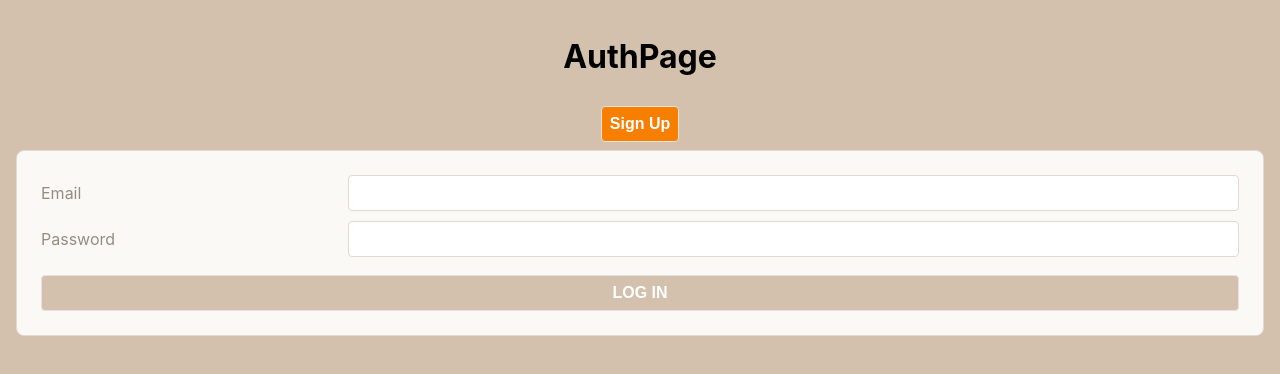
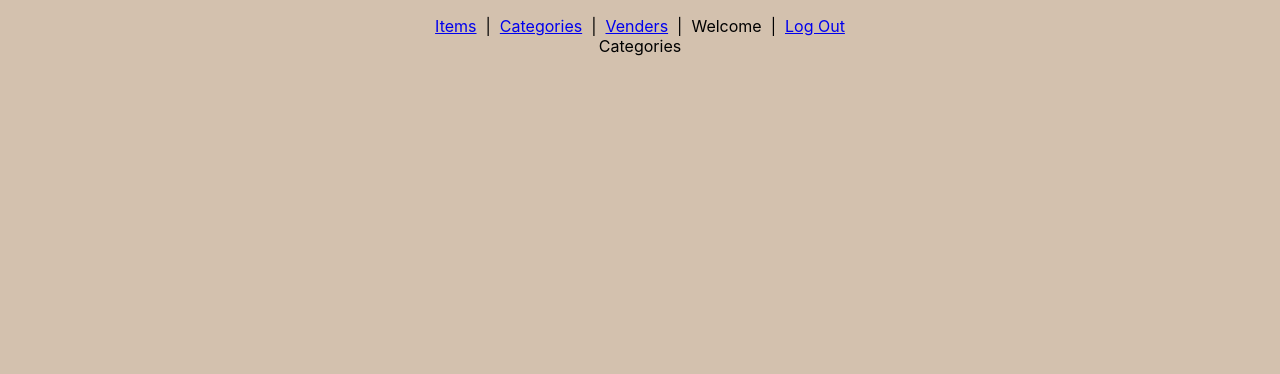
Before and after one commit to Harrison-Berek/juice-inventory, a React (Create React App) app: page /categories in a window 1280 px wide. Shown: the top 374 px of the page. Built offline with nearby package versions, Linux system fonts and the light colour scheme.

Commit message:
Create items/categories/venders components and routes

```diff
--- a/src/components/NavBar/NavBar.jsx
+++ b/src/components/NavBar/NavBar.jsx
@@ -9,11 +9,13 @@ export default function NavBar({ user, setUser }) {
 
   return (
     <nav>
-      <Link to="/orders">Order History</Link>
+      <Link to="/items">Items</Link>
       &nbsp; | &nbsp;
-      <Link to="/orders/new">New Order</Link>
+      <Link to="categories">Categories</Link>
       &nbsp; | &nbsp;
-      <span>Welcome, {user.name}</span>
+      <Link to="venders">Venders</Link>
+      &nbsp; | &nbsp;
+      <span>Welcome</span>
       &nbsp; | &nbsp;
       <Link to="" onClick={handleLogOut}>Log Out</Link>
     </nav>
--- a/src/pages/App/App.jsx
+++ b/src/pages/App/App.jsx
@@ -2,8 +2,9 @@ import { useState } from 'react';
 import { Route, Switch, Redirect } from 'react-router-dom';
 import { getUser } from '../../utilities/users-service';
 import AuthPage from '../AuthPage/AuthPage';
-import NewOrderPage from '../NewOrderPage/NewOrderPage';
-import OrderHistoryPage from '../OrderHistoryPage/OrderHistoryPage';
+import Items from '../Items/Items';
+import Categories from '../Categories/Categories';
+import Venders from '../Venders/Venders';
 import NavBar from '../../components/NavBar/NavBar';
 import './App.css';
 
@@ -12,21 +13,25 @@ export default function App() {
 
   return (
     <main className="App">
-      { user ?
+      {
+      // user ?
         <>
           <NavBar user={user} setUser={setUser} />
           <Switch>
-            <Route path="/orders/new">
-              <NewOrderPage />
+            <Route path="/items">
+              <Items />
             </Route>
-            <Route path="/orders">
-              <OrderHistoryPage />
+            <Route path="/categories">
+              <Categories />
             </Route>
-            <Redirect to="/orders" />
+            <Route path="/venders">
+              <Venders />
+            </Route>
+            <Redirect to="/items" />
           </Switch>
         </>
-        :
-        <AuthPage setUser={setUser} />
+        // :
+        // <AuthPage setUser={setUser} />
       }
     </main>
   );
--- /dev/null
+++ b/src/pages/Categories/Categories.jsx
@@ -0,0 +1,3 @@
+export default function Categories() {
+  return <div>Categories</div>
+}
--- /dev/null
+++ b/src/pages/Items/Items.jsx
@@ -0,0 +1,3 @@
+export default function Items() {
+  return <div>Items</div>
+}
--- a/src/pages/NewOrderPage/NewOrderPage.jsx
+++ /dev/null
@@ -1,3 +0,0 @@
-export default function NewOrderPage() {
-  return <h1>NewOrderPage</h1>
-}
--- a/src/pages/OrderHistoryPage/OrderHistoryPage.jsx
+++ /dev/null
@@ -1,14 +0,0 @@
-import * as userService from '../../utilities/users-service';
-
-export default function OrderHistoryPage() {
-  async function handleCheckToken() {
-    const expDate = await userService.checkToken();
-    console.log(expDate);
-  }
-
-  return (
-    <>
-      <h1>OrderHistoryPage</h1>
-    </>
-  );
-}
--- /dev/null
+++ b/src/pages/Venders/Venders.jsx
@@ -0,0 +1,3 @@
+export default function Venders() {
+    return <div>Venders</div>
+}
```
